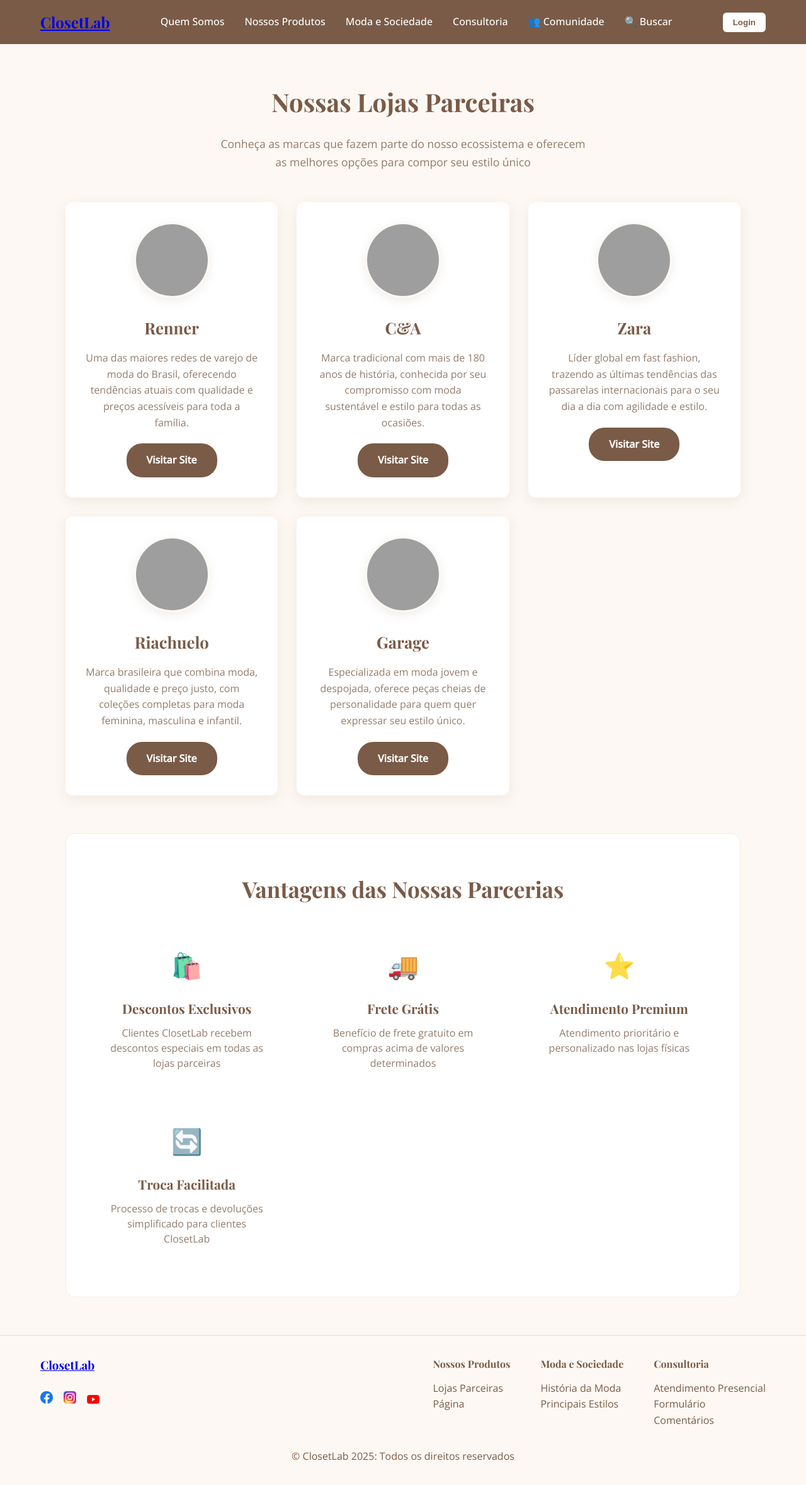
After one commit to caioromero12/ENG4021-Grupo-2, a Django app: page /lojas-parceiras/ in a window 1280 px wide. The commit adds this page. Shown: the whole page at 63% size. Run offline with Django 5.2, Linux system fonts and the light colour scheme; grey boxes are pictures that could not be loaded.

Commit message:
Adiciona página de Lojas Parceiras com funcionalidades completas

```diff
--- /dev/null
+++ b/SiteModa/static/css/lojas_parceiras.css
@@ -0,0 +1,185 @@
+/* lojas-parceiras.css - Combinando com o tema ClosetLab */
+.lojas-parceiras {
+    padding: 60px 5%;
+    max-width: 1200px;
+    margin: 0 auto;
+}
+
+.lojas-header {
+    text-align: center;
+    margin-bottom: 50px;
+}
+
+.lojas-header h1 {
+    font-family: 'Playfair Display', serif;
+    font-size: 2.5rem;
+    color: var(--marrom);
+    margin-bottom: 20px;
+}
+
+.lojas-header p {
+    font-family: 'Open Sans', sans-serif;
+    font-size: 1.1rem;
+    color: var(--marrom);
+    max-width: 600px;
+    margin: 0 auto;
+    line-height: 1.6;
+    opacity: 0.8;
+}
+
+.lojas-grid {
+    display: grid;
+    grid-template-columns: repeat(auto-fit, minmax(300px, 1fr));
+    gap: 30px;
+    margin-top: 40px;
+}
+
+.loja-card {
+    background: var(--branco);
+    border-radius: 12px;
+    padding: 30px;
+    text-align: center;
+    box-shadow: 0 5px 20px rgba(122, 91, 71, 0.1);
+    transition: all 0.3s ease;
+    border: 2px solid transparent;
+}
+
+.loja-card:hover {
+    transform: translateY(-8px);
+    box-shadow: 0 12px 25px rgba(122, 91, 71, 0.15);
+    border-color: var(--caramelo);
+}
+
+.loja-imagem {
+    width: 120px;
+    height: 120px;
+    margin: 0 auto 20px;
+    border-radius: 50%;
+    object-fit: cover;
+    border: 3px solid var(--bege-claro);
+    box-shadow: 0 5px 15px rgba(122, 91, 71, 0.1);
+}
+
+.loja-card h3 {
+    font-family: 'Playfair Display', serif;
+    font-size: 1.6rem;
+    color: var(--marrom);
+    margin-bottom: 15px;
+}
+
+.loja-card p {
+    font-family: 'Open Sans', sans-serif;
+    color: var(--marrom);
+    line-height: 1.6;
+    margin-bottom: 20px;
+    opacity: 0.8;
+}
+
+.loja-link {
+    display: inline-block;
+    padding: 12px 30px;
+    background: var(--marrom);
+    color: var(--branco);
+    text-decoration: none;
+    border-radius: 25px;
+    font-family: 'Open Sans', sans-serif;
+    font-weight: 600;
+    transition: all 0.3s ease;
+    border: 2px solid var(--marrom);
+}
+
+.loja-link:hover {
+    background: transparent;
+    color: var(--marrom);
+    transform: scale(1.05);
+}
+
+.parceria-vantagens {
+    background: var(--branco);
+    padding: 60px 40px;
+    margin-top: 60px;
+    border-radius: 15px;
+    text-align: center;
+    border: 1px solid rgba(122, 91, 71, 0.1);
+}
+
+.parceria-vantagens h2 {
+    font-family: 'Playfair Display', serif;
+    font-size: 2.2rem;
+    color: var(--marrom);
+    margin-bottom: 40px;
+}
+
+.vantagens-grid {
+    display: grid;
+    grid-template-columns: repeat(auto-fit, minmax(250px, 1fr));
+    gap: 40px;
+}
+
+.vantagem-item {
+    text-align: center;
+    padding: 20px;
+}
+
+.vantagem-item h4 {
+    font-family: 'Playfair Display', serif;
+    font-size: 1.3rem;
+    color: var(--marrom);
+    margin: 20px 0 10px;
+}
+
+.vantagem-item p {
+    font-family: 'Open Sans', sans-serif;
+    color: var(--marrom);
+    line-height: 1.5;
+    opacity: 0.8;
+}
+
+.vantagem-icon {
+    font-size: 2.5rem;
+    margin-bottom: 15px;
+    opacity: 0.9;
+}
+
+/* Estados dos botões para combinar com o tema */
+.btn-login a {
+    color: var(--marrom);
+    text-decoration: none;
+}
+
+.btn-login:hover {
+    background: var(--bege-claro);
+}
+
+@media (max-width: 768px) {
+    .lojas-header h1 {
+        font-size: 2rem;
+    }
+
+    .lojas-grid {
+        grid-template-columns: 1fr;
+        gap: 20px;
+    }
+
+    .loja-card {
+        padding: 20px;
+    }
+
+    .loja-imagem {
+        width: 100px;
+        height: 100px;
+    }
+
+    .parceria-vantagens {
+        padding: 40px 20px;
+        margin-top: 40px;
+    }
+
+    .vantagens-grid {
+        gap: 20px;
+    }
+
+    .lojas-parceiras {
+        padding: 40px 5%;
+    }
+}
--- a/SiteModa/templates/base.html
+++ b/SiteModa/templates/base.html
@@ -53,8 +53,8 @@
             <div class="footer-links">
                 <ul>
                     <h4>Nossos Produtos</h4>
-                    <li><a href="#">Lojas Parceiras</a></li>
-                    <li><a href="#">Página</a></li>
+                <li><a href="{% url 'lojas_parceiras' %}">Lojas Parceiras</a></li>
+                <li><a href="#">Página</a></li>
                 </ul>
                 <ul>
                     <h4><a href="{% url 'moda_sociedade' %}">Moda e Sociedade</a></h4>
--- /dev/null
+++ b/SiteModa/templates/lojas_parceiras.html
@@ -0,0 +1,90 @@
+{% extends "base.html" %}
+{% load static %}
+
+{% block title %}Lojas Parceiras - ClosetLab{% endblock %}
+
+{% block extra_css %}
+<link rel="stylesheet" href="{% static 'css/lojas_parceiras.css' %}">
+{% endblock %}
+
+{% block content %}
+<section class="lojas-parceiras">
+    <div class="lojas-header">
+        <h1>Nossas Lojas Parceiras</h1>
+        <p>Conheça as marcas que fazem parte do nosso ecossistema e oferecem as melhores opções para compor seu estilo único</p>
+    </div>
+
+    <div class="lojas-grid">
+        <!-- RENNER -->
+        <div class="loja-card">
+            <img src="https://images.unsplash.com/photo-1558769132-cb25c5d1d1c6?ixlib=rb-4.0.3&auto=format&fit=crop&w=300&q=80"
+                 alt="Renner" class="loja-imagem">
+            <h3>Renner</h3>
+            <p>Uma das maiores redes de varejo de moda do Brasil, oferecendo tendências atuais com qualidade e preços acessíveis para toda a família.</p>
+            <a href="https://www.lojasrenner.com.br" target="_blank" class="loja-link">Visitar Site</a>
+        </div>
+
+        <!-- C&A -->
+        <div class="loja-card">
+            <img src="https://images.unsplash.com/photo-1441986300917-64674bd600d8?ixlib=rb-4.0.3&auto=format&fit=crop&w=300&q=80"
+                 alt="C&A" class="loja-imagem">
+            <h3>C&A</h3>
+            <p>Marca tradicional com mais de 180 anos de história, conhecida por seu compromisso com moda sustentável e estilo para todas as ocasiões.</p>
+            <a href="https://www.cea.com.br" target="_blank" class="loja-link">Visitar Site</a>
+        </div>
+
+        <!-- ZARA -->
+        <div class="loja-card">
+            <img src="https://images.unsplash.com/photo-1584917865442-de89df76afd3?ixlib=rb-4.0.3&auto=format&fit=crop&w=300&q=80"
+                 alt="Zara" class="loja-imagem">
+            <h3>Zara</h3>
+            <p>Líder global em fast fashion, trazendo as últimas tendências das passarelas internacionais para o seu dia a dia com agilidade e estilo.</p>
+            <a href="https://www.zara.com/br" target="_blank" class="loja-link">Visitar Site</a>
+        </div>
+
+        <!-- RIACHUELO -->
+        <div class="loja-card">
+            <img src="https://images.unsplash.com/photo-1556742049-0cfed4f6a45d?ixlib=rb-4.0.3&auto=format&fit=crop&w=300&q=80"
+                 alt="Riachuelo" class="loja-imagem">
+            <h3>Riachuelo</h3>
+            <p>Marca brasileira que combina moda, qualidade e preço justo, com coleções completas para moda feminina, masculina e infantil.</p>
+            <a href="https://www.riachuelo.com.br" target="_blank" class="loja-link">Visitar Site</a>
+        </div>
+
+        <!-- GARAGE -->
+        <div class="loja-card">
+            <img src="https://images.unsplash.com/photo-1523381210434-271e8be1f52b?ixlib=rb-4.0.3&auto=format&fit=crop&w=300&q=80"
+                 alt="Garage" class="loja-imagem">
+            <h3>Garage</h3>
+            <p>Especializada em moda jovem e despojada, oferece peças cheias de personalidade para quem quer expressar seu estilo único.</p>
+            <a href="https://www.garage.com.br" target="_blank" class="loja-link">Visitar Site</a>
+        </div>
+    </div>
+
+    <div class="parceria-vantagens">
+        <h2>Vantagens das Nossas Parcerias</h2>
+        <div class="vantagens-grid">
+            <div class="vantagem-item">
+                <div class="vantagem-icon">🛍️</div>
+                <h4>Descontos Exclusivos</h4>
+                <p>Clientes ClosetLab recebem descontos especiais em todas as lojas parceiras</p>
+            </div>
+            <div class="vantagem-item">
+                <div class="vantagem-icon">🚚</div>
+                <h4>Frete Grátis</h4>
+                <p>Benefício de frete gratuito em compras acima de valores determinados</p>
+            </div>
+            <div class="vantagem-item">
+                <div class="vantagem-icon">⭐</div>
+                <h4>Atendimento Premium</h4>
+                <p>Atendimento prioritário e personalizado nas lojas físicas</p>
+            </div>
+            <div class="vantagem-item">
+                <div class="vantagem-icon">🔄</div>
+                <h4>Troca Facilitada</h4>
+                <p>Processo de trocas e devoluções simplificado para clientes ClosetLab</p>
+            </div>
+        </div>
+    </div>
+</section>
+{% endblock %}
--- a/SiteModa/usuario/urls.py
+++ b/SiteModa/usuario/urls.py
@@ -8,6 +8,8 @@
     path('moda-sociedade/', views.moda_sociedade, name='moda_sociedade'),
     path('estilos/', views.estilos, name='estilos'),
     path('comentarios/', views.comentarios, name='comentarios'),
+    path('lojas-parceiras/', views.lojas_parceiras, name='lojas_parceiras'),
+
 
     # Rotas de autenticação
     path('login/', views.login_custom, name='login'),
--- a/SiteModa/usuario/views.py
+++ b/SiteModa/usuario/views.py
@@ -94,3 +94,6 @@
 @login_required(login_url='login')
 def comentarios(request):
     return render(request, 'comentarios.html')
+
+def lojas_parceiras(request):
+    return render(request, 'lojas_parceiras.html')
```
